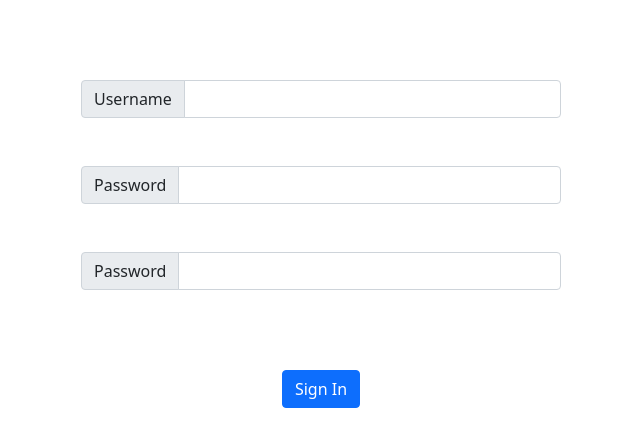
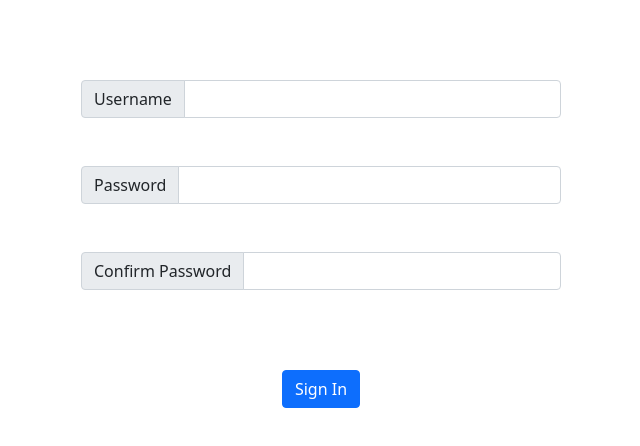
Before and after one commit to pkdiv/Password-Manager, an Electron app: page root/UI/signup.html in a window 1280 px wide. Shown: the whole page, without its empty margins (319-959 px from the left). Drawn offline with nearby package versions, Linux system fonts and the light colour scheme; no server answers.

Commit message:
Update display text

```diff
--- a/root/UI/signup.html
+++ b/root/UI/signup.html
@@ -19,7 +19,7 @@
     </div>
 
     <div class="input-group flex-nowrap mod-inp-password">
-      <span class="input-group-text" >Password</span>
+      <span class="input-group-text" >Confirm Password</span>
       <input type="password" class="form-control" id="cfrm-pass-sgn" aria-label="password" aria-describedby="addon-wrapping">
     </div>
 
```
